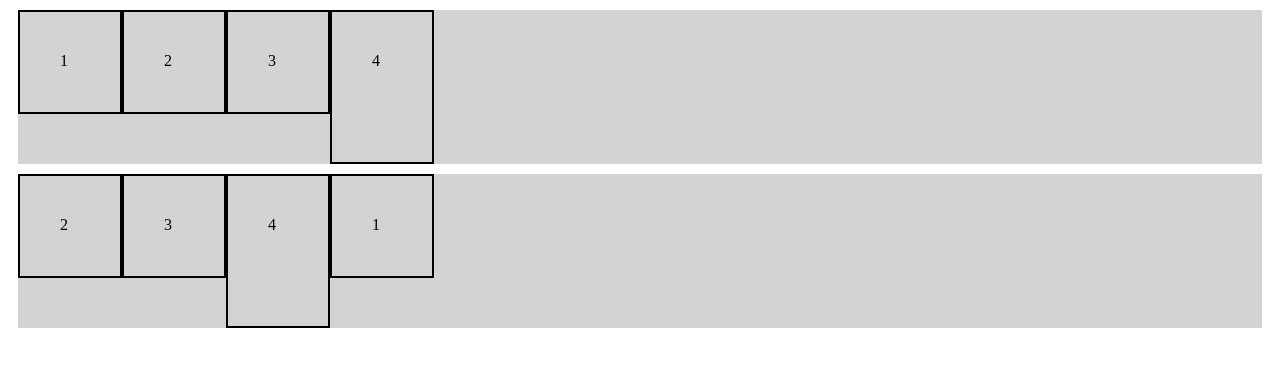
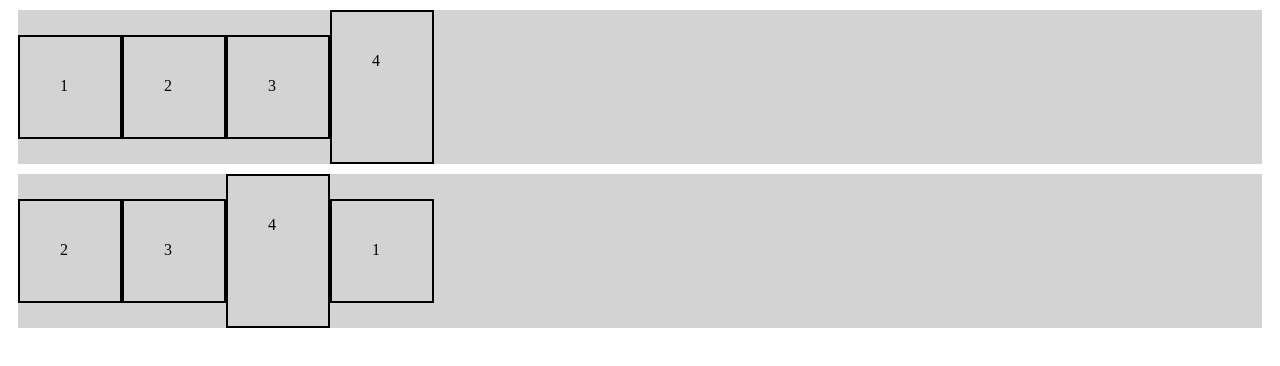
Before and after one commit to zsh2517/web-class, a plain HTML site: page code/3/flex/1.html in a window 1280 px wide. Drawn offline with Linux system fonts and the light colour scheme.

Commit message:
add examples for 3 and 4

```diff
--- a/code/3/flex/1.html
+++ b/code/3/flex/1.html
@@ -31,9 +31,9 @@
         /* justify-content: space-around; */
         /* 空余排布方式：靠左、靠右、居中、两端对齐中间平分（0:2:2:2:0）和包括两边平分（1:2:2:2:1） */
 
-        align-items: flex-start;
+        /* align-items: flex-start; */
         /* align-items: flex-end; */
-        /* align-items: center; */
+        align-items: center;
     }
 
     .block-box {
```
Also changed, not shown: code/4/jq-toggle/index.html (+1 -1 lines).
